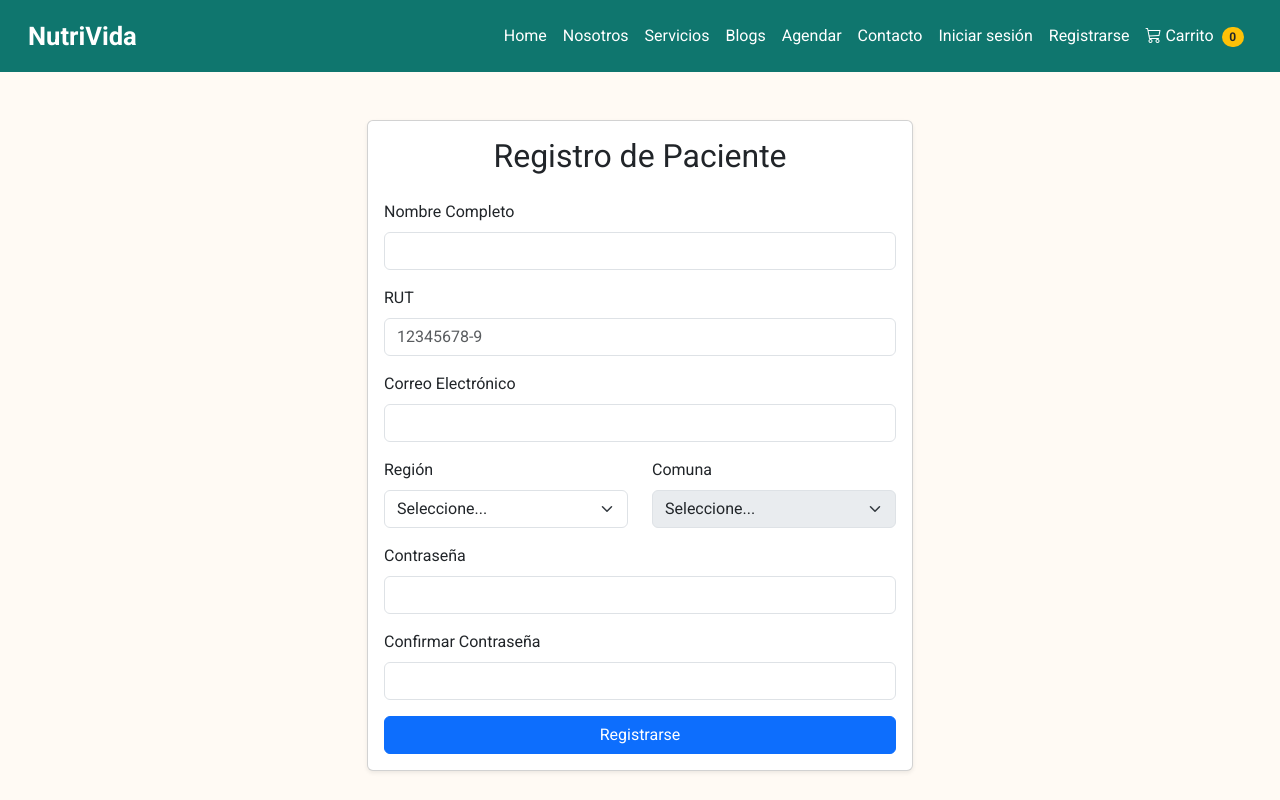
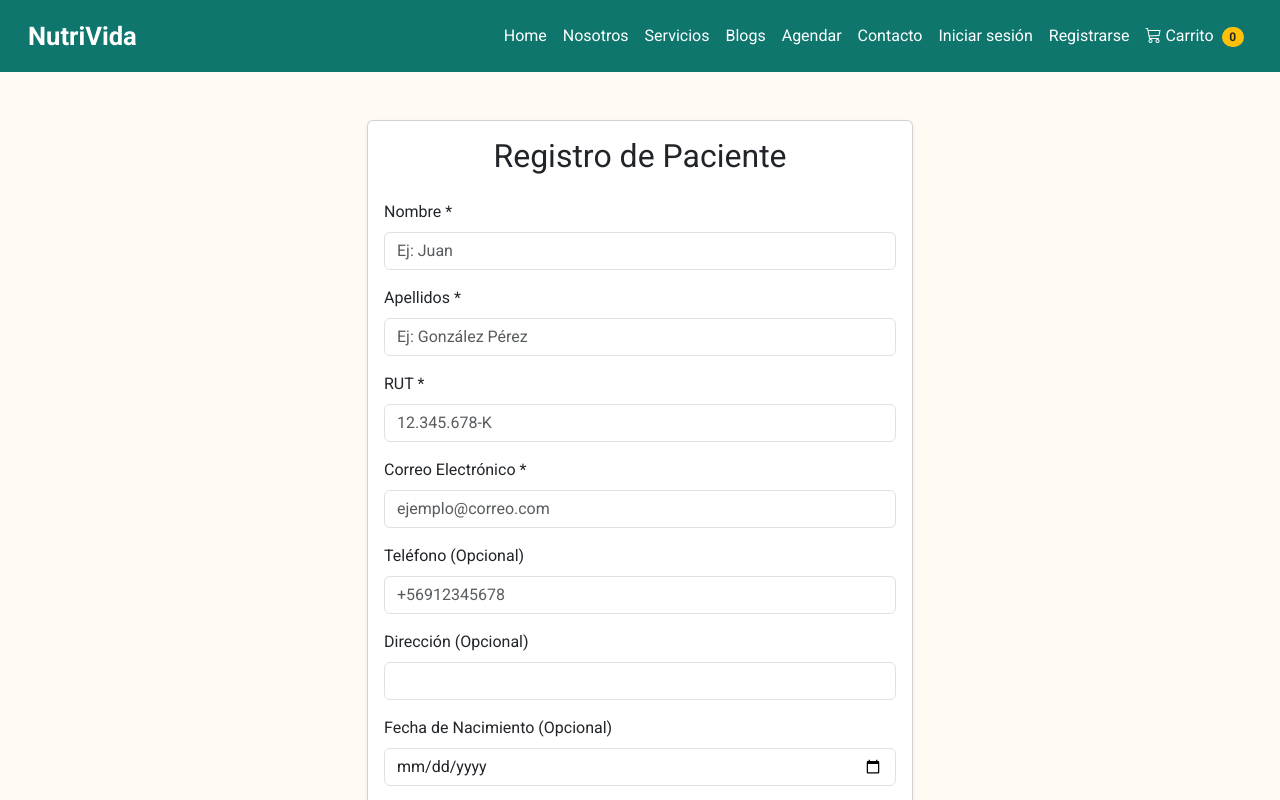
Before and after one commit to soofigonb/nutrivida-tienda-online, a React (Vite) app in the folder fase2/proyecto_etapa2_react/: page /registro in a window 1280 px wide. Shown: the top 800 px of the page. Built offline with nearby package versions, Linux system fonts and the light colour scheme.

Commit message:
Arreglo registro detalles

```diff
--- a/fase2/proyecto_etapa2_react/src/pages/Registro.jsx
+++ b/fase2/proyecto_etapa2_react/src/pages/Registro.jsx
@@ -3,21 +3,64 @@ import { useForm } from 'react-hook-form';
 import { Form, Button, Card, Container, Row, Col } from 'react-bootstrap';
 import { useNavigate } from 'react-router-dom';
 import { AuthContext } from '../context/AuthContext';
-import * as regionesData from '../data/regionesComunas';
+import { regionesComunas } from '../data/regionesComunas';
+
+// Permite solo letras (con tildes, eñes) y espacios entre palabras
+const regexSoloLetras = /^[a-zA-ZáéíóúÁÉÍÓÚñÑ]+(?:\s+[a-zA-ZáéíóúÁÉÍÓÚñÑ]+)*\$/;
+
+// RegEx para correo electrónico
+const regexCorreo = /^[a-zA-Z0-9._%+-]+@[a-zA-Z0-9.-]+\.[a-zA-Z]{2,}\$/;
+
+// Formatea el RUT automáticamente a XX.XXX.XXX-X
+const formatearRut = (rut) => {
+  const limpio = rut.replace(/[^0-9kK]/g, '').toUpperCase();
+  if (limpio.length === 0) return '';
+  if (limpio.length === 1) return limpio;
+
+  const cuerpo = limpio.slice(0, -1);
+  const dv = limpio.slice(-1);
+
+  const cuerpoFormateado = cuerpo.replace(/\B(?=(\d{3})+(?!\d))/g, '.');
+  return `${cuerpoFormateado}-${dv}`;
+};
+
+// Función para validar RUN chileno (Módulo 11)
+const validarRutChileno = (rut) => {
+  if (!rut) return false;
+  const limpio = rut.replace(/[^0-9kK]/g, '').toUpperCase();
+  if (limpio.length < 2) return false;
+
+  const cuerpo = limpio.slice(0, -1);
+  const dvIngresado = limpio.slice(-1);
+
+  let suma = 0;
+  let multiplicador = 2;
+
+  for (let i = cuerpo.length - 1; i >= 0; i--) {
+    suma += parseInt(cuerpo.charAt(i), 10) * multiplicador;
+    multiplicador = multiplicador === 7 ? 2 : multiplicador + 1;
+  }
+
+  const resto = suma % 11;
+  let dvEsperado = 11 - resto;
+
+  if (dvEsperado === 11) dvEsperado = '0';
+  else if (dvEsperado === 10) dvEsperado = 'K';
+  else dvEsperado = dvEsperado.toString();
+
+  return dvIngresado === dvEsperado;
+};
 
 export default function Registro() {
   const { registrarPaciente } = useContext(AuthContext);
   const navigate = useNavigate();
 
-  // Muestra los datos importados en la consola del navegador para verificar la estructura
-  console.log('Datos importados de regiones:', regionesData);
-
-  // Busca el arreglo de regiones dentro del módulo importado
-  const regionesComunas =
-    regionesData.regionesComunas ||
-    regionesData.regiones ||
-    regionesData.default ||
-    (Array.isArray(regionesData) ? regionesData : []);
+  const listaRegiones = Array.isArray(regionesComunas)
+    ? regionesComunas
+    : Object.keys(regionesComunas || {}).map((reg) => ({
+        nombre: reg,
+        comunas: regionesComunas[reg]
+      }));
 
   const {
     register,
@@ -36,11 +79,17 @@ export default function Registro() {
       return;
     }
 
+    const rutLimpio = data.rut.replace(/[\.\-\s]/g, '').toUpperCase();
+    const correoLimpio = data.correo.replace(/\s+/g, '').toLowerCase();
+
     const resultado = registrarPaciente({
-      rut: data.rut,
-      nombre: data.nombre,
-      correo: data.correo,
-      telefono: data.telefono,
+      rut: rutLimpio,
+      nombre: data.nombre.trim(),
+      apellidos: data.apellidos.trim(),
+      correo: correoLimpio,
+      telefono: data.telefono?.trim() || '',
+      direccion: data.direccion?.trim() || '',
+      fechaNacimiento: data.fechaNacimiento || '',
       region: data.region,
       comuna: data.comuna,
       password: data.password,
@@ -48,14 +97,19 @@ export default function Registro() {
     });
 
     if (!resultado?.exito) {
-      setError(resultado?.campo || 'correo', { type: 'manual', message: resultado?.mensaje || 'Error al registrar' });
+      setError(resultado?.campo || 'correo', {
+        type: 'manual',
+        message: resultado?.mensaje || 'Error al registrar'
+      });
       return;
     }
 
     navigate('/login');
   };
 
-  const regionEncontrada = regionesComunas.find(r => r.region === regionSeleccionada || r.nombre === regionSeleccionada);
+  const regionEncontrada = listaRegiones.find(
+    (r) => (r.region || r.nombre) === regionSeleccionada
+  );
   const comunasDisponibles = regionEncontrada?.comunas || [];
 
   return (
@@ -67,53 +121,137 @@ export default function Registro() {
               <h2 className="text-center mb-4">Registro de Paciente</h2>
               <Form onSubmit={handleSubmit(onSubmit)}>
 
-                <Form.Group className="mb-3">
-                  <Form.Label>Nombre Completo</Form.Label>
+                {/* Campo Nombre */}
+                <Form.Group className="mb-3" controlId="controlIdNombre">
+                  <Form.Label>Nombre *</Form.Label>
                   <Form.Control
                     type="text"
-                    {...register('nombre', { required: 'El nombre es obligatorio' })}
+                    placeholder="Ej: Juan"
+                    {...register('nombre', {
+                      required: 'El nombre es obligatorio',
+                      validate: (val) =>
+                        regexSoloLetras.test(val.trim()) ||
+                        'El nombre solo debe contener letras (sin símbolos, números ni guiones)'
+                    })}
                     isInvalid={!!errors.nombre}
                   />
-                  <Form.Control.Feedback type="invalid">{errors.nombre?.message}</Form.Control.Feedback>
+                  <Form.Control.Feedback type="invalid">
+                    {errors.nombre?.message}
+                  </Form.Control.Feedback>
                 </Form.Group>
 
-                <Form.Group className="mb-3">
-                  <Form.Label>RUT</Form.Label>
+                {/* Campo Apellidos */}
+                <Form.Group className="mb-3" controlId="controlIdApellidos">
+                  <Form.Label>Apellidos *</Form.Label>
                   <Form.Control
                     type="text"
-                    placeholder="12345678-9"
-                    {...register('rut', { required: 'El RUT es obligatorio' })}
+                    placeholder="Ej: González Pérez"
+                    {...register('apellidos', {
+                      required: 'Los apellidos son obligatorios',
+                      validate: {
+                        soloLetras: (val) =>
+                          regexSoloLetras.test(val.trim()) ||
+                          'Los apellidos solo deben contener letras (sin símbolos ni números)',
+                        dosApellidos: (val) => {
+                          const palabras = val.trim().split(/\s+/);
+                          return (
+                            (palabras.length >= 2 && palabras.every((p) => p.length >= 2)) ||
+                            'Debe ingresar ambos apellidos (ej. González Pérez)'
+                          );
+                        }
+                      }
+                    })}
+                    isInvalid={!!errors.apellidos}
+                  />
+                  <Form.Control.Feedback type="invalid">
+                    {errors.apellidos?.message}
+                  </Form.Control.Feedback>
+                </Form.Group>
+
+                {/* RUT */}
+                <Form.Group className="mb-3" controlId="controlIdRut">
+                  <Form.Label>RUT *</Form.Label>
+                  <Form.Control
+                    type="text"
+                    placeholder="12.345.678-K"
+                    maxLength={12}
+                    {...register('rut', {
+                      required: 'El RUT es obligatorio',
+                      validate: (val) =>
+                        validarRutChileno(val) || 'RUT inválido (el dígito verificador no coincide)'
+                    })}
+                    onChange={(e) => {
+                      const rutFormateado = formatearRut(e.target.value);
+                      setValue('rut', rutFormateado, { shouldValidate: true });
+                    }}
                     isInvalid={!!errors.rut}
                   />
-                  <Form.Control.Feedback type="invalid">{errors.rut?.message}</Form.Control.Feedback>
+                  <Form.Control.Feedback type="invalid">
+                    {errors.rut?.message}
+                  </Form.Control.Feedback>
                 </Form.Group>
 
-                <Form.Group className="mb-3">
-                  <Form.Label>Correo Electrónico</Form.Label>
+                {/* Correo Electrónico */}
+                <Form.Group className="mb-3" controlId="controlIdCorreo">
+                  <Form.Label>Correo Electrónico *</Form.Label>
                   <Form.Control
                     type="email"
+                    placeholder="ejemplo@correo.com"
                     {...register('correo', {
                       required: 'El correo es obligatorio',
-                      pattern: { value: /^\S+@\S+$/i, message: 'Correo inválido' }
+                      validate: (val) =>
+                        regexCorreo.test(val.trim()) || 'Correo inválido (debe incluir @ y un dominio como .com o .cl)'
                     })}
                     isInvalid={!!errors.correo}
                   />
-                  <Form.Control.Feedback type="invalid">{errors.correo?.message}</Form.Control.Feedback>
+                  <Form.Control.Feedback type="invalid">
+                    {errors.correo?.message}
+                  </Form.Control.Feedback>
                 </Form.Group>
 
+                {/* Teléfono (Opcional) */}
+                <Form.Group className="mb-3" controlId="controlIdTelefono">
+                  <Form.Label>Teléfono (Opcional)</Form.Label>
+                  <Form.Control
+                    type="tel"
+                    placeholder="+56912345678"
+                    {...register('telefono')}
+                  />
+                </Form.Group>
+
+                {/* Dirección (Opcional) */}
+                <Form.Group className="mb-3" controlId="controlIdDireccion">
+                  <Form.Label>Dirección (Opcional)</Form.Label>
+                  <Form.Control
+                    type="text"
+                    {...register('direccion')}
+                  />
+                </Form.Group>
+
+                {/* Fecha de Nacimiento (Opcional) */}
+                <Form.Group className="mb-3" controlId="controlIdFechaNacimiento">
+                  <Form.Label>Fecha de Nacimiento (Opcional)</Form.Label>
+                  <Form.Control
+                    type="date"
+                    max={new Date().toISOString().split('T')[0]}
+                    {...register('fechaNacimiento')}
+                  />
+                </Form.Group>
+
+                {/* Región y Comuna */}
                 <Row>
                   <Col md={6} className="mb-3">
-                    <Form.Group>
-                      <Form.Label>Región</Form.Label>
+                    <Form.Group controlId="controlIdRegion">
+                      <Form.Label>Región *</Form.Label>
                       <Form.Select
                         {...register('region', {
                           required: 'Seleccione región',
-                          onChange: () => setValue('comuna', '') // Limpia la comuna al cambiar de región
+                          onChange: () => setValue('comuna', '')
                         })}
                         isInvalid={!!errors.region}
                       >
                         <option value="">Seleccione...</option>
-                        {regionesComunas.map((reg, idx) => {
+                        {listaRegiones.map((reg, idx) => {
                           const nombreRegion = reg.region || reg.nombre || reg;
                           return (
                             <option key={idx} value={nombreRegion}>
@@ -122,13 +260,15 @@ export default function Registro() {
                           );
                         })}
                       </Form.Select>
-                      <Form.Control.Feedback type="invalid">{errors.region?.message}</Form.Control.Feedback>
+                      <Form.Control.Feedback type="invalid">
+                        {errors.region?.message}
+                      </Form.Control.Feedback>
                     </Form.Group>
                   </Col>
 
                   <Col md={6} className="mb-3">
-                    <Form.Group>
-                      <Form.Label>Comuna</Form.Label>
+                    <Form.Group controlId="controlIdComuna">
+                      <Form.Label>Comuna *</Form.Label>
                       <Form.Select
                         {...register('comuna', { required: 'Seleccione comuna' })}
                         disabled={!regionSeleccionada}
@@ -136,35 +276,49 @@ export default function Registro() {
                       >
                         <option value="">Seleccione...</option>
                         {comunasDisponibles.map((com, idx) => (
-                          <option key={idx} value={com}>{com}</option>
+                          <option key={idx} value={com}>
+                            {com}
+                          </option>
                         ))}
                       </Form.Select>
-                      <Form.Control.Feedback type="invalid">{errors.comuna?.message}</Form.Control.Feedback>
+                      <Form.Control.Feedback type="invalid">
+                        {errors.comuna?.message}
+                      </Form.Control.Feedback>
                     </Form.Group>
                   </Col>
                 </Row>
 
-                <Form.Group className="mb-3">
-                  <Form.Label>Contraseña</Form.Label>
+                {/* Contraseñas */}
+                <Form.Group className="mb-3" controlId="controlIdPassword">
+                  <Form.Label>Contraseña *</Form.Label>
                   <Form.Control
                     type="password"
-                    {...register('password', { required: 'La contraseña es obligatoria', minLength: { value: 6, message: 'Mínimo 6 caracteres' } })}
+                    {...register('password', {
+                      required: 'La contraseña es obligatoria',
+                      minLength: { value: 6, message: 'Mínimo 6 caracteres' }
+                    })}
                     isInvalid={!!errors.password}
                   />
-                  <Form.Control.Feedback type="invalid">{errors.password?.message}</Form.Control.Feedback>
+                  <Form.Control.Feedback type="invalid">
+                    {errors.password?.message}
+                  </Form.Control.Feedback>
                 </Form.Group>
 
-                <Form.Group className="mb-3">
-                  <Form.Label>Confirmar Contraseña</Form.Label>
+                <Form.Group className="mb-3" controlId="controlIdConfirmPassword">
+                  <Form.Label>Confirmar Contraseña *</Form.Label>
                   <Form.Control
                     type="password"
-                    {...register('confirmPassword', { required: 'Confirme la contraseña' })}
+                    {...register('confirmPassword', {
+                      required: 'Confirme la contraseña'
+                    })}
                     isInvalid={!!errors.confirmPassword}
                   />
-                  <Form.Control.Feedback type="invalid">{errors.confirmPassword?.message}</Form.Control.Feedback>
+                  <Form.Control.Feedback type="invalid">
+                    {errors.confirmPassword?.message}
+                  </Form.Control.Feedback>
                 </Form.Group>
 
-                <Button variant="primary" type="submit" className="w-100">
+                <Button variant="primary" type="submit" className="w-100 mt-2">
                   Registrarse
                 </Button>
               </Form>
```
Also changed, not shown: fase2/proyecto_etapa2_react/src/context/AuthContext.jsx (+68 -11 lines), fase2/proyecto_etapa2_react/src/data/regionesComunas.js (+52 -0 lines).
